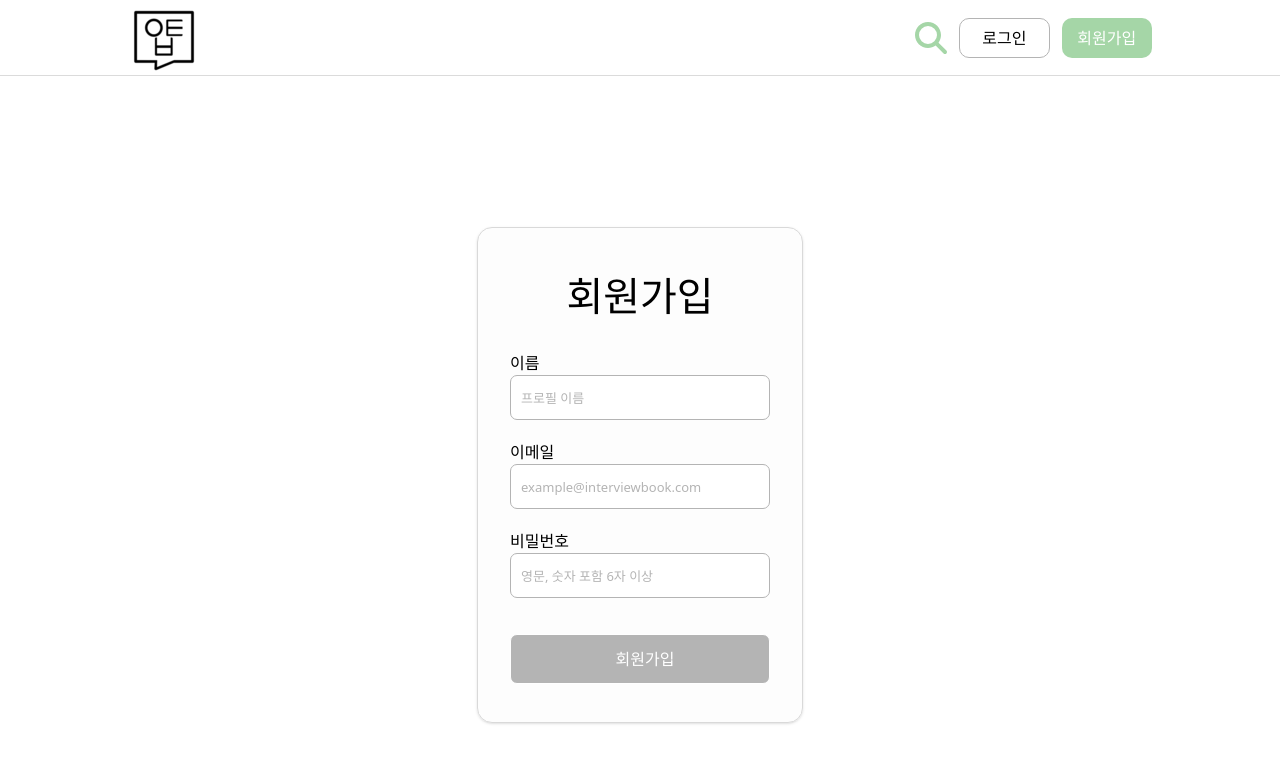
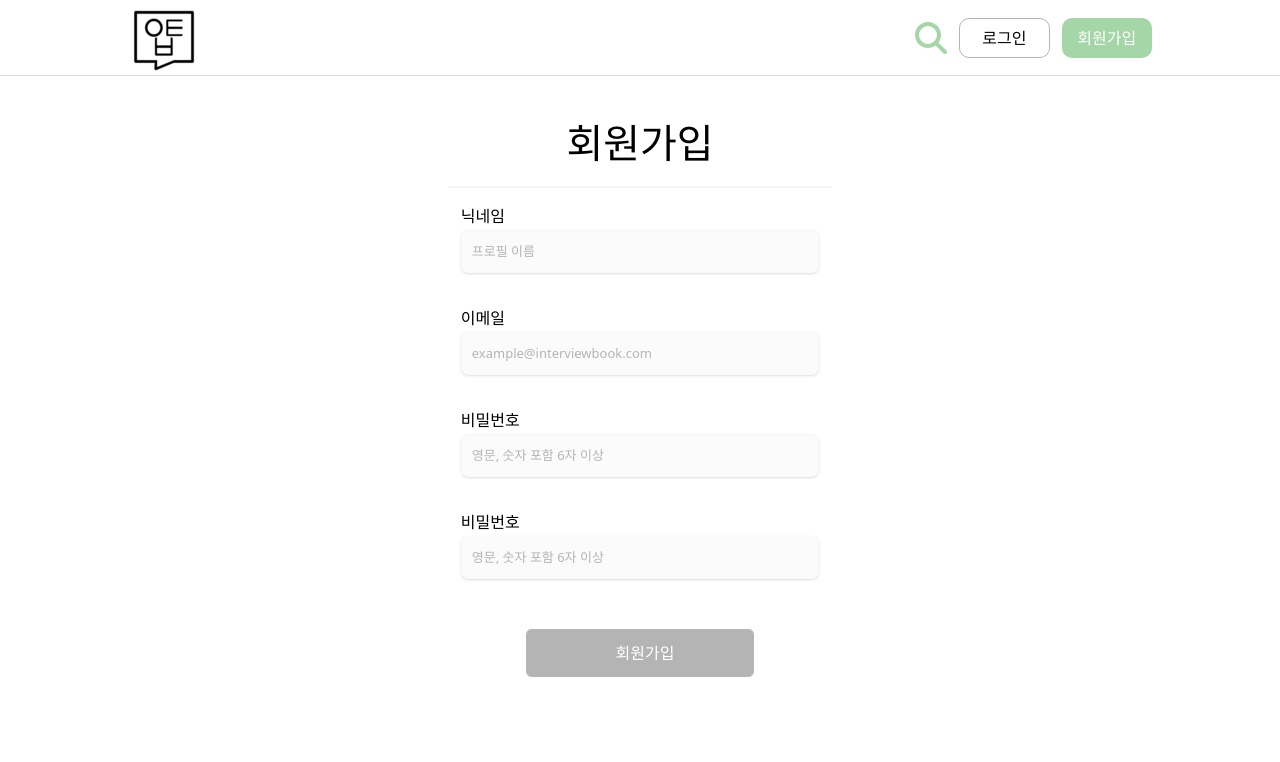
Before and after one commit to 1two13/intervook, a React (Create React App) app: page /join in a window 1280 px wide. Shown: the top 762 px of the page. Built offline with nearby package versions, Linux system fonts and the light colour scheme.

Commit message:
style: 회원가입 CSS 전체적으로 수정

```diff
--- a/src/components/common/components/H1.tsx
+++ b/src/components/common/components/H1.tsx
@@ -3,7 +3,7 @@
 }
 
 function H1({ name }: IH1) {
-  return <h1 className="mb-[25px] text-[40px]">{name}</h1>;
+  return <h1 className="text-[40px]">{name}</h1>;
 }
 
 export default H1;
--- a/src/components/common/components/Input.tsx
+++ b/src/components/common/components/Input.tsx
@@ -12,7 +12,7 @@
       name={name}
       type={type}
       onChange={onChange}
-      className="w-[260px] h-[45px] pl-[10px] mb-[26px] text-[13px] placeholder:text-deepGray border-[0.7px] rounded-[7px] border-deepGray"
+      className="w-[100%] h-[45%] pl-[10px] text-[13px] placeholder:text-deepGray border-[0.7px] rounded-[7px] border-lightGray/10 bg-lightGray/10 shadow"
     />
   );
 }
--- a/src/components/join/Button.tsx
+++ b/src/components/join/Button.tsx
@@ -3,8 +3,8 @@
     <button
       className={
         isValidate
-          ? 'w-[260px] h-[50px] pl-[10px] mt-[16px] text-[16px] border-[0.7px] rounded-[7px] bg-deepGreen text-[white]'
-          : 'w-[260px] h-[50px] pl-[10px] mt-[16px] text-[16px] border-[0.7px] rounded-[7px] bg-deepGray text-[white]'
+          ? 'w-[45%] h-[100%] pl-[10px] mt-[16px] text-[16px] border-[0.7px] rounded-[7px] bg-deepGreen text-[white]'
+          : 'w-[45%] h-[50px] pl-[10px] mt-[16px] text-[16px] border-[0.7px] rounded-[7px] bg-deepGray text-[white]'
       }
       disabled={!isValidate}
     >
--- a/src/components/join/Email.tsx
+++ b/src/components/join/Email.tsx
@@ -27,7 +27,7 @@
   };
 
   return (
-    <>
+    <div className="w-[70%] h-[20%]">
       <Label name={'이메일'} />
       <Input
         placeholder="example@interviewbook.com"
@@ -40,7 +40,7 @@
       ) : (
         <Message message={message} textColor="text-[red]" />
       )}
-    </>
+    </div>
   );
 }
 
--- a/src/components/join/Label.tsx
+++ b/src/components/join/Label.tsx
@@ -3,7 +3,7 @@
 }
 
 function Label({ name }: ILabel) {
-  return <div className="flex w-[100%]">{name}</div>;
+  return <div className="flex w-[100%] mb-[0.5%] items-center">{name}</div>;
 }
 
 export default Label;
--- a/src/components/join/Message.tsx
+++ b/src/components/join/Message.tsx
@@ -4,7 +4,7 @@
 }
 
 function Message({ message, textColor }: IMessage) {
-  return <div className={`mt-[-26px] mb-[20px] text-[12px] ${textColor}`}>{message}</div>;
+  return <div className={`ml-[0.3%] text-[16px] ${textColor}`}>{message}</div>;
 }
 
 export default Message;
--- a/src/components/join/Name.tsx
+++ b/src/components/join/Name.tsx
@@ -24,15 +24,15 @@
   };
 
   return (
-    <>
-      <Label name={'이름'} />
+    <div className="w-[70%] h-[20%]">
+      <Label name={'닉네임'} />
       <Input placeholder="프로필 이름" name="name" type="text" onChange={onChangeName} />
       {name.length > 0 && isName ? (
         <Message message={message} textColor="text-deepGray" />
       ) : (
         <Message message={message} textColor="text-[red]" />
       )}
-    </>
+    </div>
   );
 }
 
--- a/src/components/join/Password.tsx
+++ b/src/components/join/Password.tsx
@@ -26,7 +26,7 @@
   };
 
   return (
-    <>
+    <div className="w-[70%] h-[20%]">
       <Label name={'비밀번호'} />
       <Input
         placeholder="영문, 숫자 포함 6자 이상"
@@ -39,7 +39,7 @@
       ) : (
         <Message message={message} textColor="text-[red]" />
       )}
-    </>
+    </div>
   );
 }
 
--- a/src/pages/JoinPage.tsx
+++ b/src/pages/JoinPage.tsx
@@ -35,17 +35,19 @@
   };
 
   return (
-    <div className="flex h-screen justify-center items-center">
-      <LoginJoinBox>
+    <div className="flex flex-col h-screen mt-[3%] items-center">
       <H1 name={'회원가입'} />
-
-        <form onSubmit={onSubmitHandler} className="flex flex-col">
+      <div className="w-[30%] my-[1%] border-[1px] border-lightGray/30"></div>
+      <form
+        onSubmit={onSubmitHandler}
+        className="w-[40%] h-[60%] flex flex-col items-center justify-around"
+      >
         <Name />
         <Email />
         <Password />
+        <Password />
         <Button isValidate={isValidate} />
       </form>
-      </LoginJoinBox>
     </div>
   );
 }
```
Lines whose indentation alone changed are shown as unchanged.
